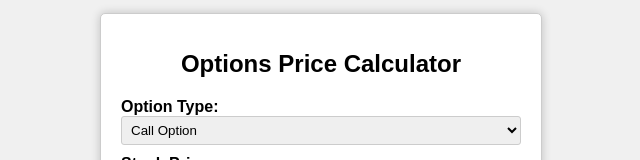
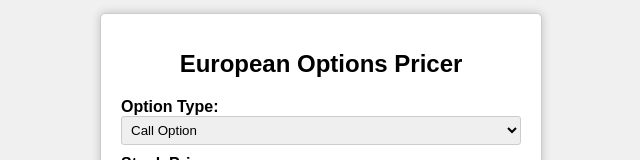
Before and after one commit to Thomas-F17/European-Options-Calculator, a plain HTML site: page index.html in a window 1280 px wide. Shown: the top 160 px of the page, without its empty margins (319-959 px from the left). Drawn offline with Linux system fonts and the light colour scheme.

Commit message:
Update index.html

```diff
--- a/index.html
+++ b/index.html
@@ -8,7 +8,7 @@
 </head>
 <body>
     <div class="calculator">
-        <h1>Options Price Calculator</h1>
+        <h1>European Options Pricer</h1>
         <div class="input-group">
             <label for="option-type">Option Type:</label>
             <select id="option-type">
```
